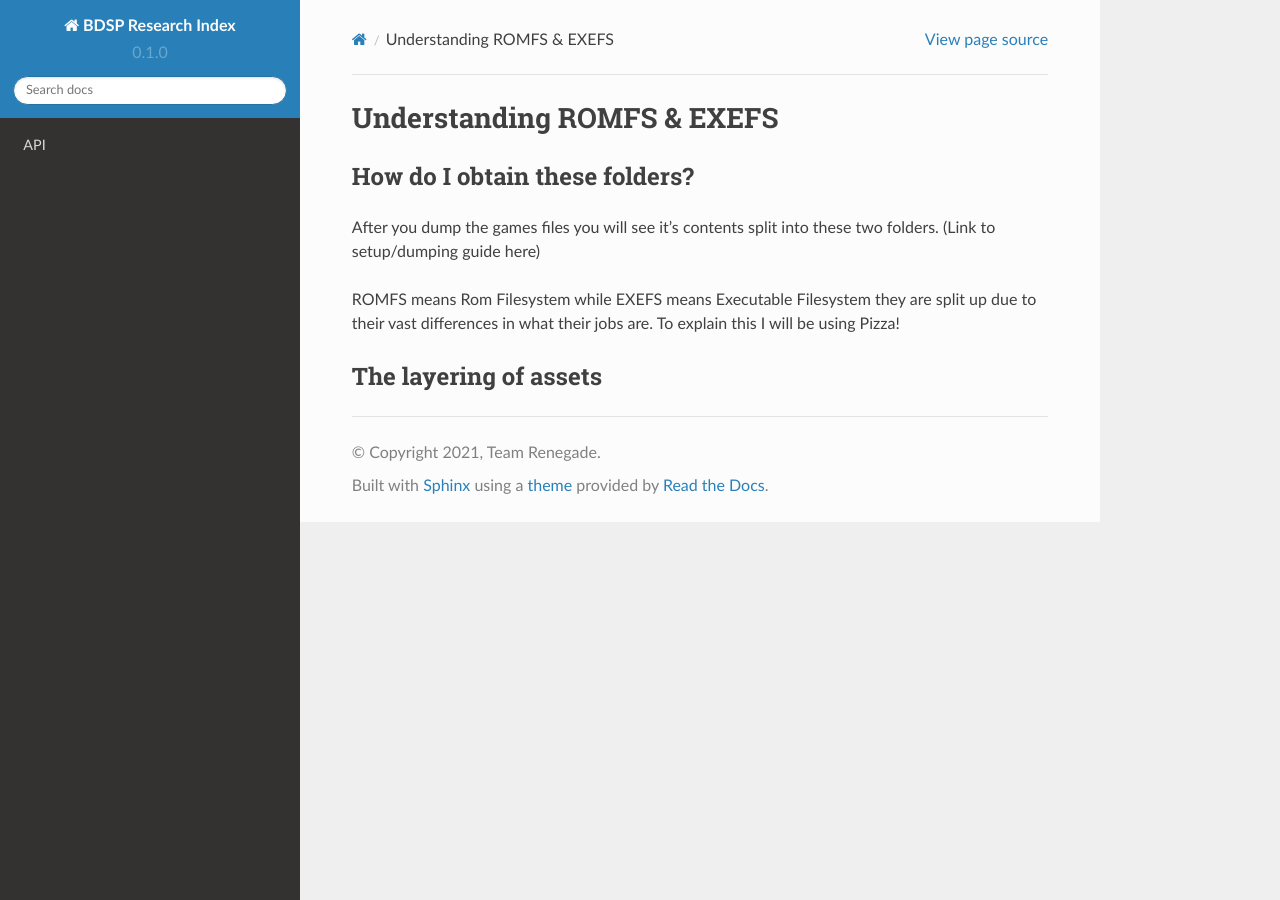
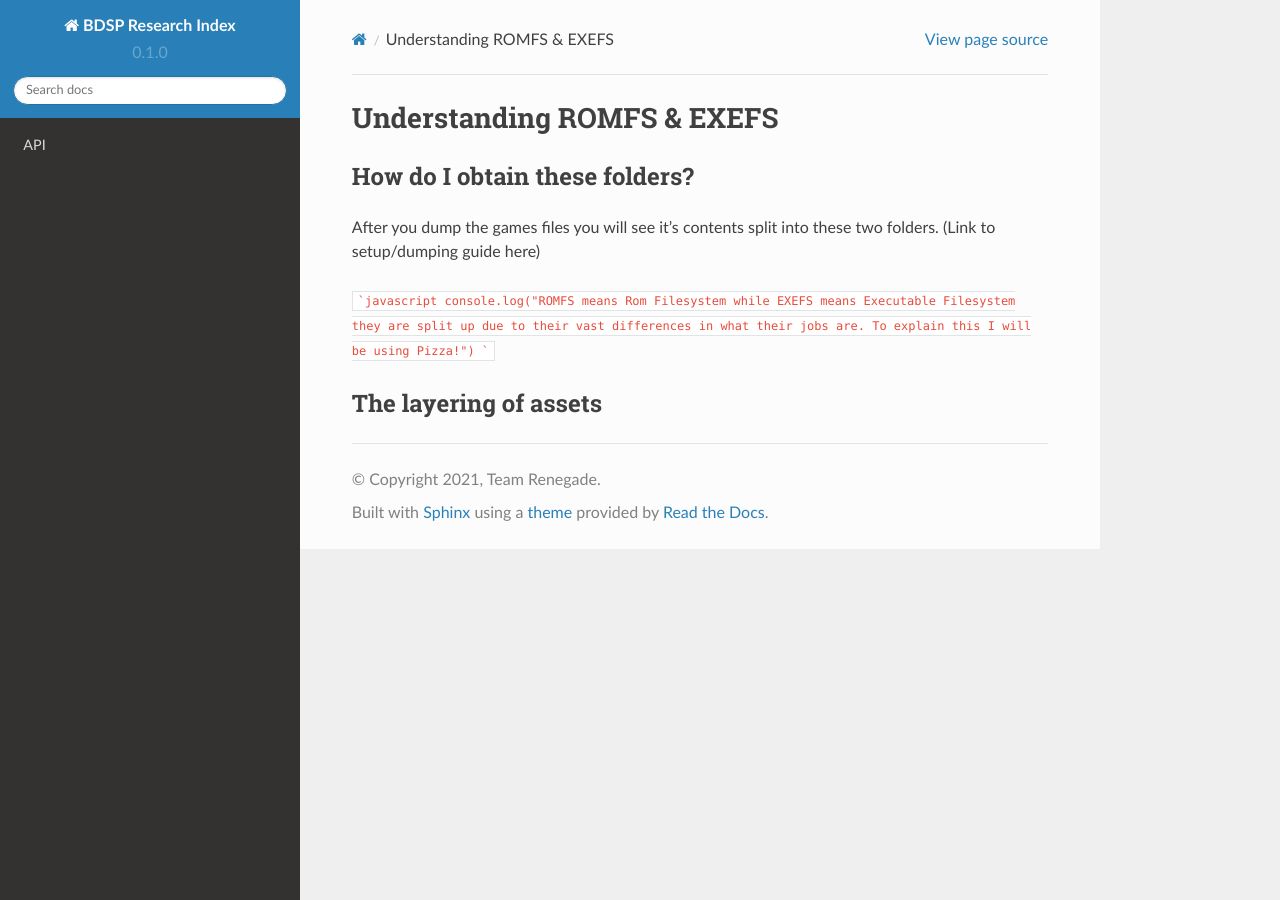
Before and after one commit to b0nesdev/bdsp-research, a Sphinx documentation site: the page built from docs/source/romfs.rst, in a window 1280 px wide. Built offline with Sphinx 7.4.7 and the Read the Docs theme 2.0.0, drawn with Linux system fonts in a browser that asks for light colours; pages that are not in the unit, such as notebooks, are missing from menus.

Commit message:
Update romfs.rst

````diff
--- a/docs/source/romfs.rst
+++ b/docs/source/romfs.rst
@@ -7,9 +7,10 @@ How do I obtain these folders?
 -----------------------------------------------------
 After you dump the games files you will see it's contents split into these two folders. (Link to setup/dumping guide here)
 
-
-ROMFS means Rom Filesystem while EXEFS means Executable Filesystem they are split up due to their vast differences in what their jobs are.
-To explain this I will be using Pizza!
+```javascript
+console.log("ROMFS means Rom Filesystem while EXEFS means Executable Filesystem they are split up due to their vast differences in what their jobs are.
+To explain this I will be using Pizza!")
+```
 
 
 The layering of assets
````
